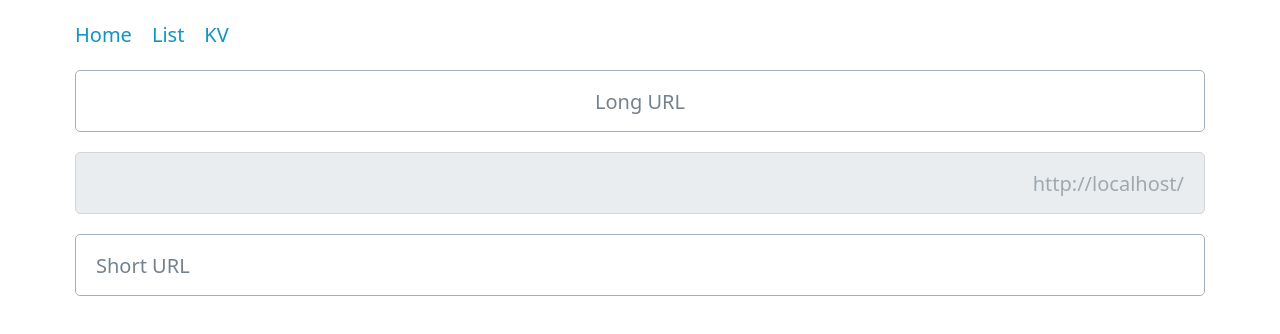
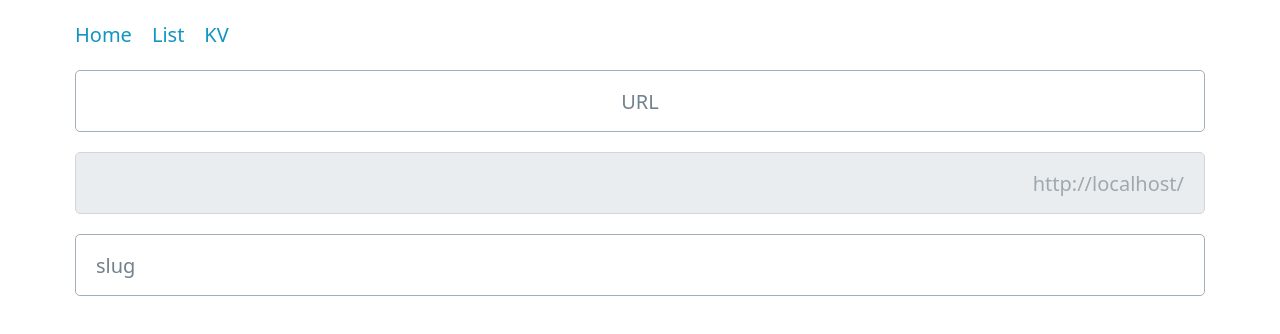
Before and after one commit to LearnSvelte/try1, a SvelteKit app: page / in a window 1280 px wide. Shown: the part 180-514 px from the top of the page. Built offline with nearby package versions, Linux system fonts and the light colour scheme.

Commit message:
feat: save url works

```diff
--- /dev/null
+++ b/src/lib/saveURL.ts
@@ -0,0 +1,9 @@
+import { saveToKV } from './saveToKV'
+
+const SLUG_PREFIX = 'SLUG:'
+
+/** @throws */
+export function saveURL({ url, slug }: { url: string, slug: string }): Promise<true> {
+  const key = `${SLUG_PREFIX}${slug}`
+  return saveToKV({ key, value: url })
+}
--- a/src/routes/+page.svelte
+++ b/src/routes/+page.svelte
@@ -1,25 +1,31 @@
 <script lang="ts">
-  let longUrl: string = ''
-  let shortUrl: string = ''
+  import { catchError } from '$lib/catchError'
+  import { saveURL } from '$lib/saveURL'
+
+  let url: string = ''
+  let slug: string = ''
   let currentUrl = window.location.href
 
-  function handleSubmit(event: Event) {
+  async function handleSubmit(event: Event) {
     event.preventDefault()
-    console.log('Long URL:', longUrl)
-    console.log('Short URL:', shortUrl)
+    console.log('Long URL:', url)
+    console.log('Short URL:', slug)
+
+    const [err, data] = await catchError(saveURL({ url, slug }))
+    console.log('Error:', err)
+    console.log('Data:', data)
   }
 </script>
 
 <form on:submit={handleSubmit}>
   <input
     type="text"
-    name="longurl"
-    placeholder="Long URL"
-    bind:value={longUrl}
+    name="url"
+    placeholder="URL"
+    bind:value={url}
     required
     title="Please enter a valid URL starting with http:// or https://"
-    data-pattern="https?://.+"
-    pattern="https?://.*\.[a-z]+"
+    pattern="https?://[a-zA-Z0-9.-]+"
     autocomplete="off"
     style="text-align: center"
   />
@@ -34,21 +40,21 @@
     />
     <input
       type="text"
-      name="shorturl"
-      placeholder="Short URL"
+      name="slug"
+      placeholder="slug"
       required
       pattern="[A-Za-z0-9_\-]+"
       autocomplete="off"
       title="Only letters, numbers, hyphens (-), and underscores (_) are allowed. No spaces."
-      bind:value={shortUrl}
+      bind:value={slug}
     />
   </fieldset>
   <button type="submit">Submit</button>
 </form>
 
 <p>
-  <a href="/{shortUrl}">Go to short url</a>
+  <a href="/{slug}">Go to short url</a>
 </p>
 <p>
-  <a href="/{shortUrl}/stats">Go to stats</a>
+  <a href="/{slug}/stats">Go to stats</a>
 </p>
```
